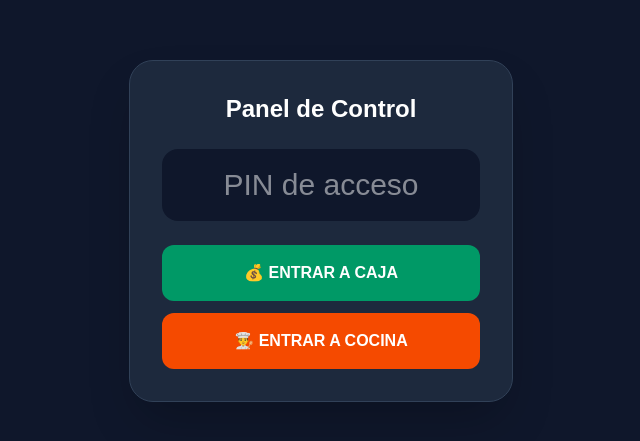
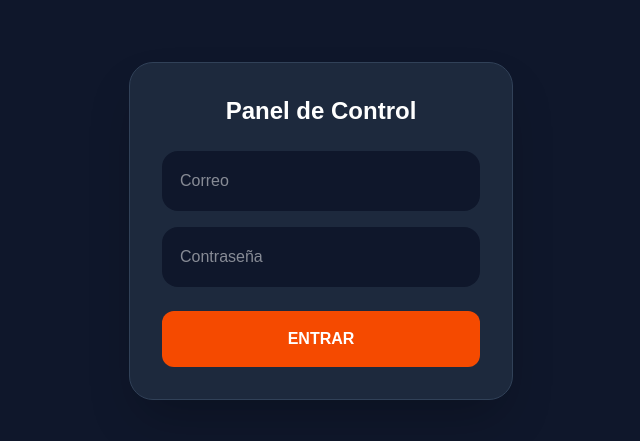
Before and after one commit to randallarauzcubilla/hotel-sistema2, a Next.js app: page /login in a window 1280 px wide. Shown: the part 169-610 px from the top of the page, without its empty margins (319-959 px from the left). Built offline with nearby package versions, Linux system fonts and the light colour scheme; no server answers.

Commit message:
feat: login seguro con roles

```diff
--- a/app/login/page.tsx
+++ b/app/login/page.tsx
@@ -1,18 +1,47 @@
 'use client'
 import { useState } from 'react'
 import { useRouter } from 'next/navigation'
+import { supabase } from '@/lib/supabase'
 
 export default function LoginPage() {
-  const [pin, setPin] = useState('')
+  const [email, setEmail] = useState('')
+  const [password, setPassword] = useState('')
+  const [loading, setLoading] = useState(false)
   const router = useRouter()
 
-  const verificar = (destino: string) => {
-    if (pin === '1234') {
-      localStorage.setItem('auth_hotel', 'true')
-      router.push(destino) // <--- Ahora viaja a donde tú le des clic
-    } else {
-      alert('PIN Incorrecto ❌')
+  const verificar = async () => {
+    setLoading(true)
+
+    // 1. Login con Supabase Auth
+    const { data, error } = await supabase.auth.signInWithPassword({
+      email,
+      password
+    })
+
+    if (error) {
+      alert('Credenciales incorrectas ❌')
+      setLoading(false)
+      return
     }
+
+    // 2. Obtener rol del usuario
+    const { data: usuario } = await supabase
+      .from('usuarios')
+      .select('rol:roles(nombre)')
+      .eq('id', data.user.id)
+      .single()
+
+    const rolData = usuario?.rol
+    const rol = Array.isArray(rolData) ? rolData[0]?.nombre : (rolData as unknown as {nombre: string})?.nombre
+
+    // 3. Redirigir según rol
+    if (rol === 'cocina') router.push('/cocina')
+    else if (rol === 'caja') router.push('/caja')
+    else if (rol === 'mesero') router.push('/')
+    else if (rol === 'admin') router.push('/admin')
+    else alert('Rol no reconocido ❌')
+
+    setLoading(false)
   }
 
   return (
@@ -21,28 +50,28 @@ export default function LoginPage() {
         <h2 className="text-2xl font-bold mb-6 text-center">Panel de Control</h2>
 
         <input
-          type="password"
-          placeholder="PIN de acceso"
-          className="w-full p-4 rounded-2xl bg-slate-900 text-center text-3xl mb-6 outline-none border-2 border-transparent focus:border-orange-500"
-          value={pin}
-          onChange={(e) => setPin(e.target.value)}
+          type="email"
+          placeholder="Correo"
+          className="w-full p-4 rounded-2xl bg-slate-900 mb-4 outline-none border-2 border-transparent focus:border-orange-500"
+          value={email}
+          onChange={(e) => setEmail(e.target.value)}
         />
 
-        <div className="grid gap-3">
-          <button
-            onClick={() => verificar('/caja')}
-            className="w-full bg-emerald-600 p-4 rounded-xl font-bold hover:bg-emerald-500 transition-all"
-          >
-            💰 ENTRAR A CAJA
-          </button>
+        <input
+          type="password"
+          placeholder="Contraseña"
+          className="w-full p-4 rounded-2xl bg-slate-900 mb-6 outline-none border-2 border-transparent focus:border-orange-500"
+          value={password}
+          onChange={(e) => setPassword(e.target.value)}
+        />
 
-          <button
-            onClick={() => verificar('/cocina')}
-            className="w-full bg-orange-600 p-4 rounded-xl font-bold hover:bg-orange-500 transition-all"
-          >
-            👨‍🍳 ENTRAR A COCINA
-          </button>
-        </div>
+        <button
+          onClick={verificar}
+          disabled={loading}
+          className="w-full bg-orange-600 p-4 rounded-xl font-bold hover:bg-orange-500 transition-all disabled:opacity-50"
+        >
+          {loading ? 'Verificando...' : 'ENTRAR'}
+        </button>
       </div>
     </div>
   )
```
